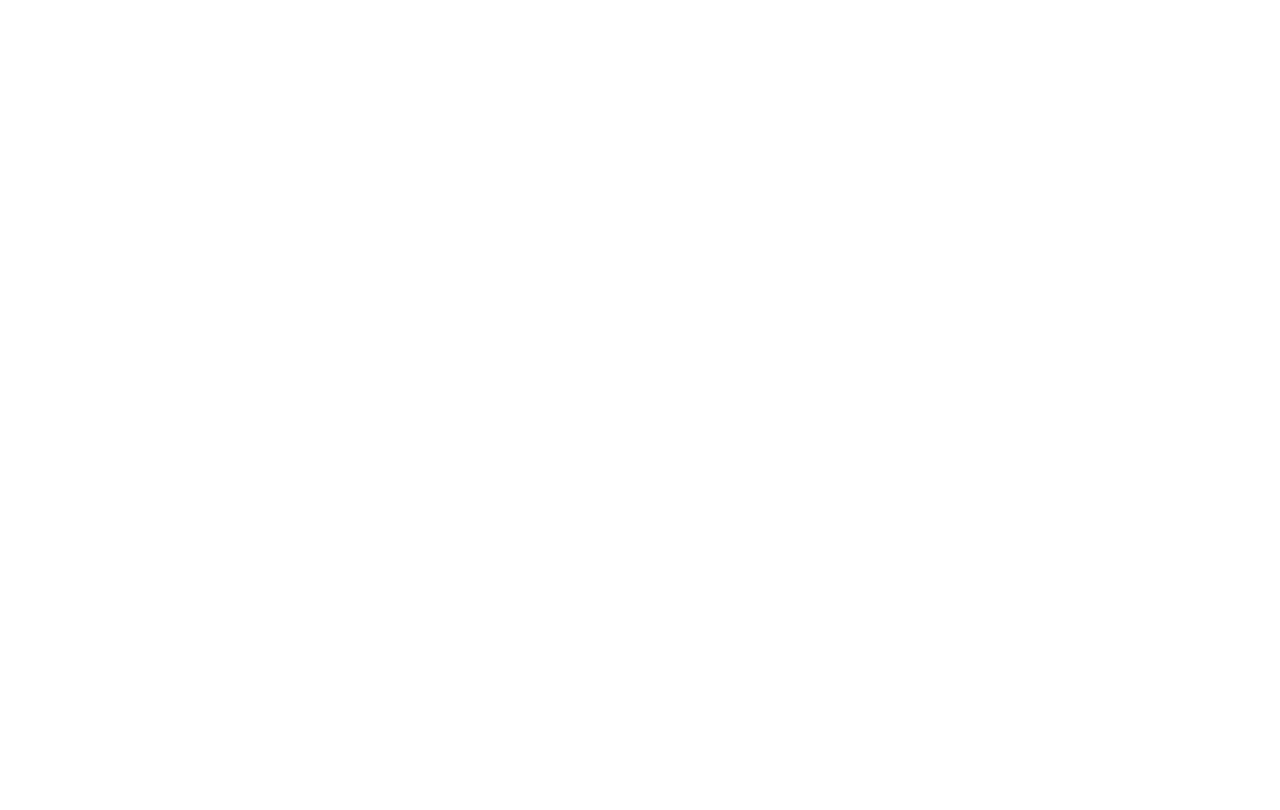
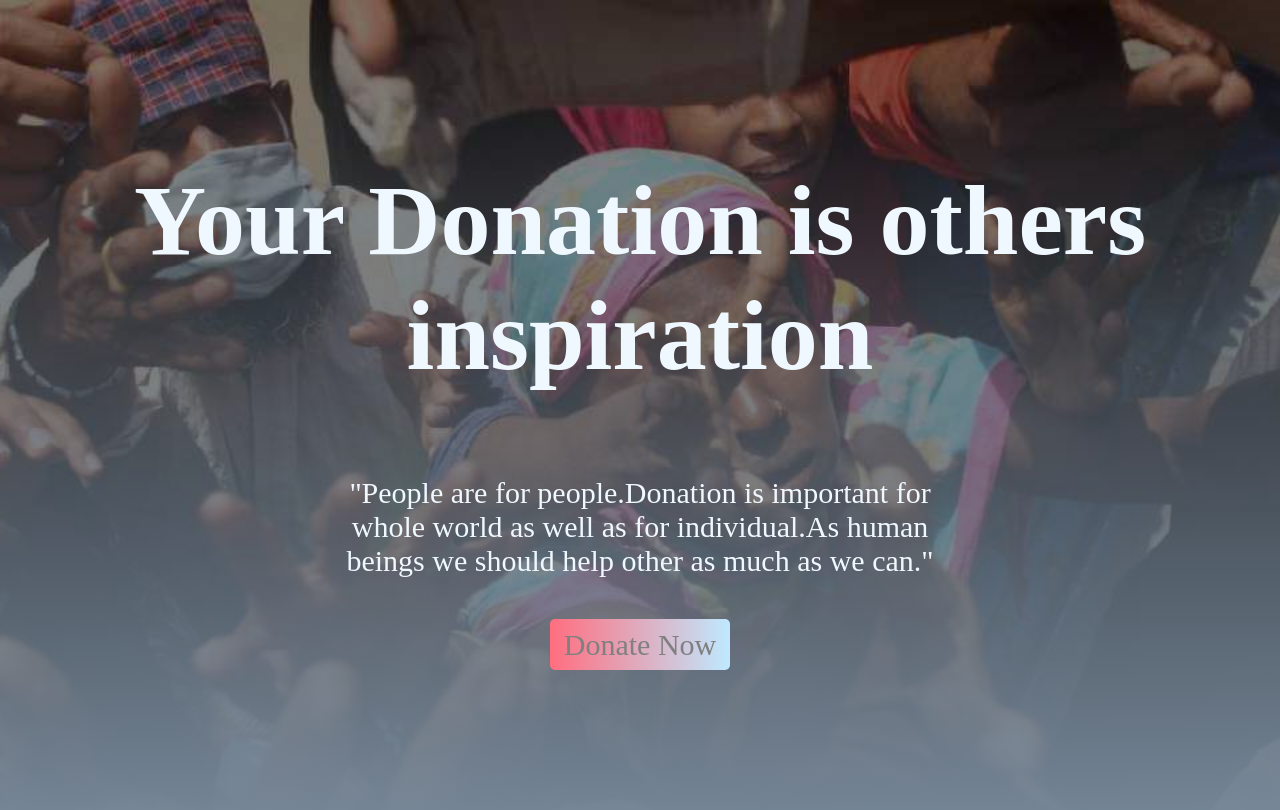
Before and after one commit to Ather1230/Donate-website, a plain HTML site: page index.html in a window 1280 px wide. Drawn offline with Linux system fonts and the light colour scheme.

Commit message:
banner completed

```diff
--- a/index.html
+++ b/index.html
@@ -5,9 +5,21 @@
     <meta http-equiv="X-UA-Compatible" content="IE=edge">
     <meta name="viewport" content="width=device-width, initial-scale=1.0">
     <title>Donate Website</title>
+    <link rel="preconnect" href="https://fonts.googleapis.com">
+    <link rel="preconnect" href="https://fonts.gstatic.com" crossorigin>
+    <link href="https://fonts.googleapis.com/css2?family=Poppins&display=swap" rel="stylesheet">
     <link rel="stylesheet" href="style.css">
 </head>
 <body>
+    <section id="banner">
+        <div class="banner-text">
+            <h1>Your Donation is others inspiration</h1>
+            <p>"People are for people.Donation is important for <br>whole world as well as for individual.As human<br> beings we should help other as much as we can."</p>
+            <div class="banner-btn">
+                <a href="#">Donate Now</a>
+            </div>
+        </div>
+    </section>
 
 </body>
 </html>
--- a/style.css
+++ b/style.css
@@ -0,0 +1,35 @@
+body{
+    margin: 0;
+    padding: 0;
+}
+#banner{
+    background-image: linear-gradient(rgba(0,0,0,0.5),#778899), url(img/banner.jpg);
+    background-size: cover;
+    background-position: center;
+    height: 105vh;
+}
+.banner-text{
+    text-align: center;
+    color:aliceblue;
+    padding-top: 80px;
+}
+.banner-text h1{
+    font-size: 100px;
+}
+.banner-text p{
+    font-size: 30px;
+}
+.banner-btn{
+    margin: 50px auto 0;
+}
+.banner-btn a{
+    width: 150px;
+    text-decoration: none;
+    font-size: 30px;
+    background-image: linear-gradient(to right, #ff6e7f, #bfe9ff);
+    color: grey;
+    padding: 9px 14px;
+    border-radius: 5px;
+
+
+}
```
